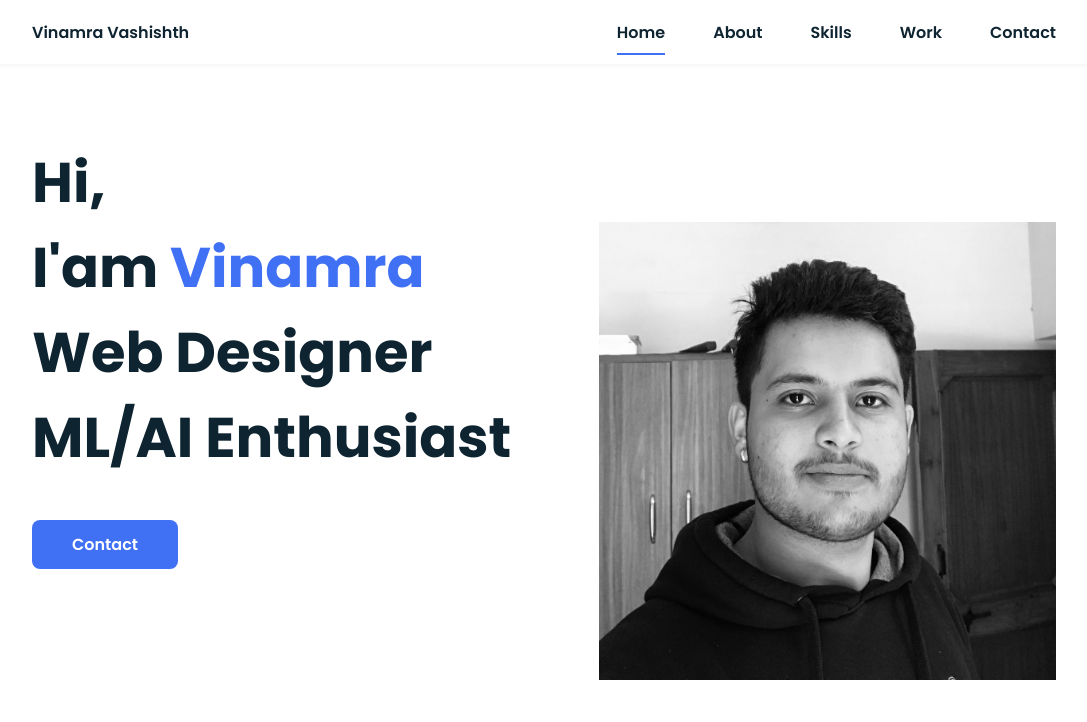
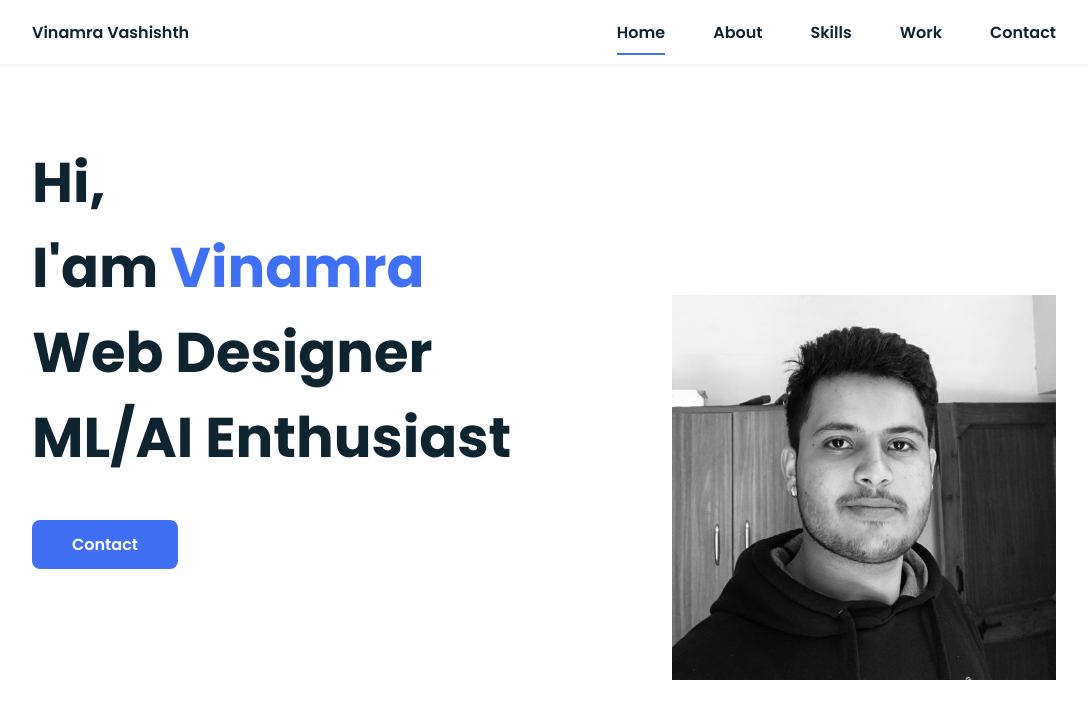
Before and after one commit to VinVash/VinVash.github.io, a plain HTML site: page index.html in a window 1280 px wide. Shown: the top 722 px of the page, without its empty margins (96-1183 px from the left). Drawn offline with nearby package versions, Linux system fonts and the light colour scheme; a script that the page names is missing.

Commit message:
Updated the width of the professional photo.

```diff
--- a/styles.css
+++ b/styles.css
@@ -413,7 +413,7 @@ img{
     margin-right: var(--mb-4);
   }
   .home__img{
-    width: 457px;
+    width: 30%;
     bottom: 15%;
   }
 
```
